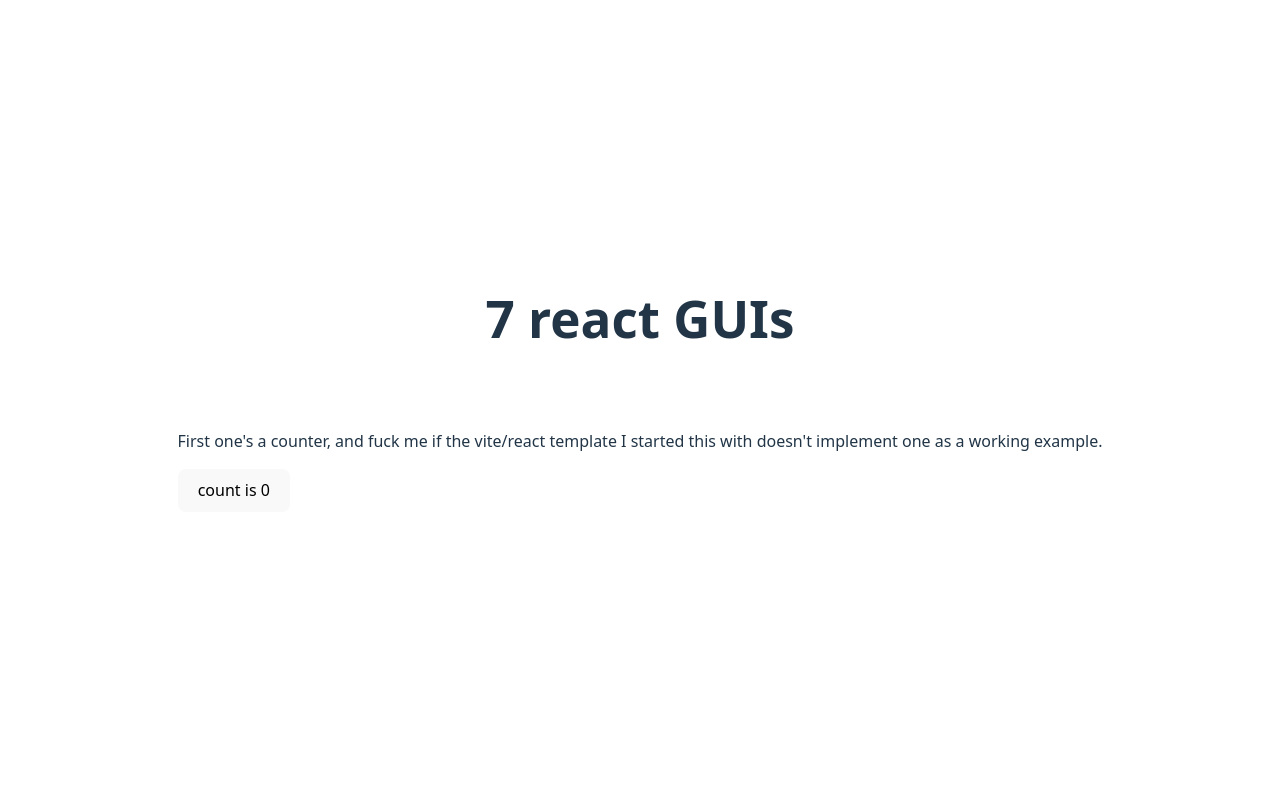
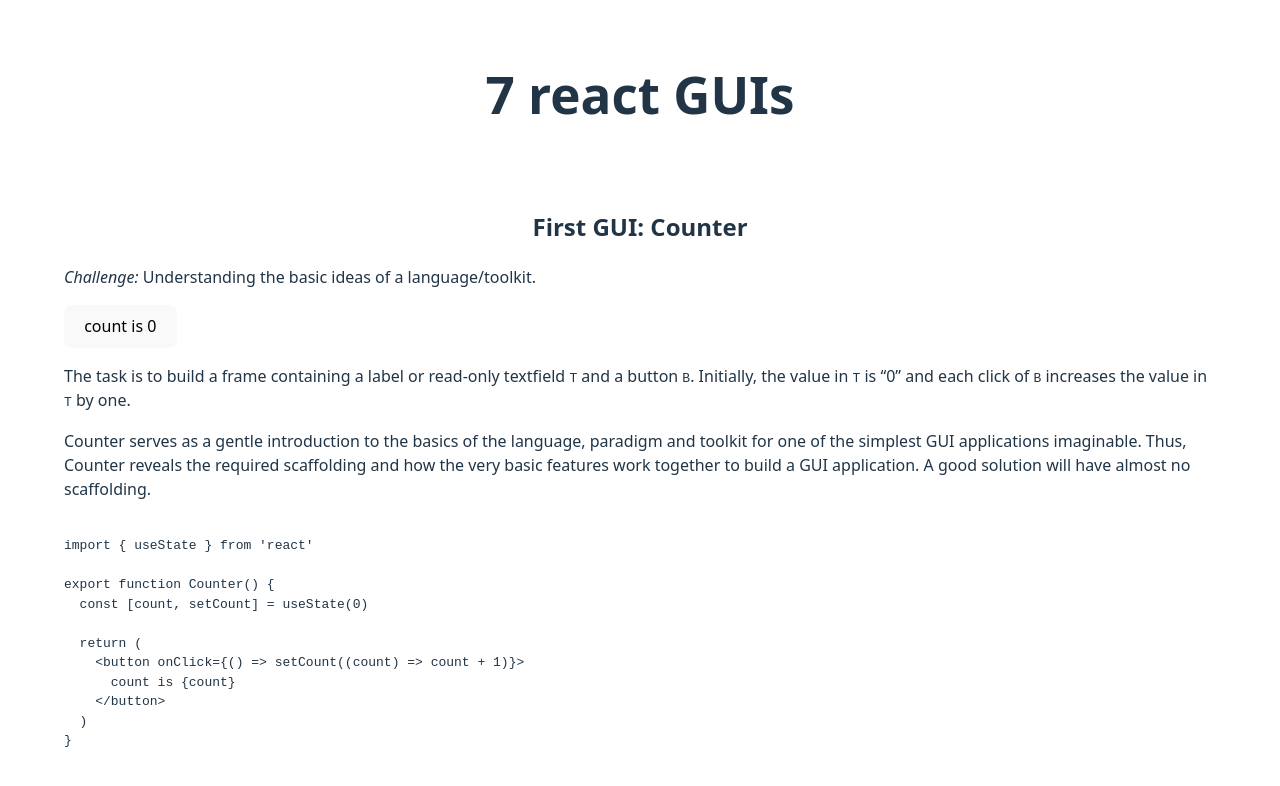
Before and after one commit to ambirdsall/seven-guis-react, a React (Vite) app: page / in a window 1280 px wide. Shown: the top 786 px of the page. Built offline with nearby package versions, Linux system fonts and the light colour scheme.

Commit message:
Clean up first GUI

```diff
--- a/src/App.jsx
+++ b/src/App.jsx
@@ -1,20 +1,36 @@
-import './App.css'
-import { Counter } from './Counter.jsx'
+import "./App.css";
+import { Counter } from "./Counter.jsx";
 
 function App() {
+  const { GUI: CounterGui, sourceCode: counterSource } = Counter;
   return (
     <>
       <h1>7 react GUIs</h1>
       <p></p>
       <div className="card">
+        <h2>First GUI: Counter</h2>
         <p>
-          First one's a counter, and fuck me if the vite/react template I started this with
-          doesn't implement one as a working example.
+          <em>Challenge:</em> Understanding the basic ideas of a
+          language/toolkit.
         </p>
-        <Counter />
+        <CounterGui />
+        <p>
+          The task is to build a frame containing a label or read-only textfield{" "}
+          <code>T</code> and a button <code>B</code>. Initially, the value in{" "}
+          <code>T</code> is “0” and each click of <code>B</code> increases the
+          value in <code>T</code> by one.
+        </p>
+        <p>
+          Counter serves as a gentle introduction to the basics of the language,
+          paradigm and toolkit for one of the simplest GUI applications
+          imaginable. Thus, Counter reveals the required scaffolding and how the
+          very basic features work together to build a GUI application. A good
+          solution will have almost no scaffolding.
+        </p>
+        <pre>{counterSource}</pre>
       </div>
     </>
-  )
+  );
 }
 
-export default App
+export default App;
--- a/src/Counter.jsx
+++ b/src/Counter.jsx
@@ -1,3 +1,17 @@
+import { useState } from "react";
+
+export const Counter = {
+  GUI() {
+    const [count, setCount] = useState(0);
+
+    return (
+      <button onClick={() => setCount((count) => count + 1)}>
+        count is {count}
+      </button>
+    );
+  },
+
+  sourceCode: `
 import { useState } from 'react'
 
 export function Counter() {
@@ -8,4 +22,5 @@
       count is {count}
     </button>
   )
-}
+}`,
+};
```
